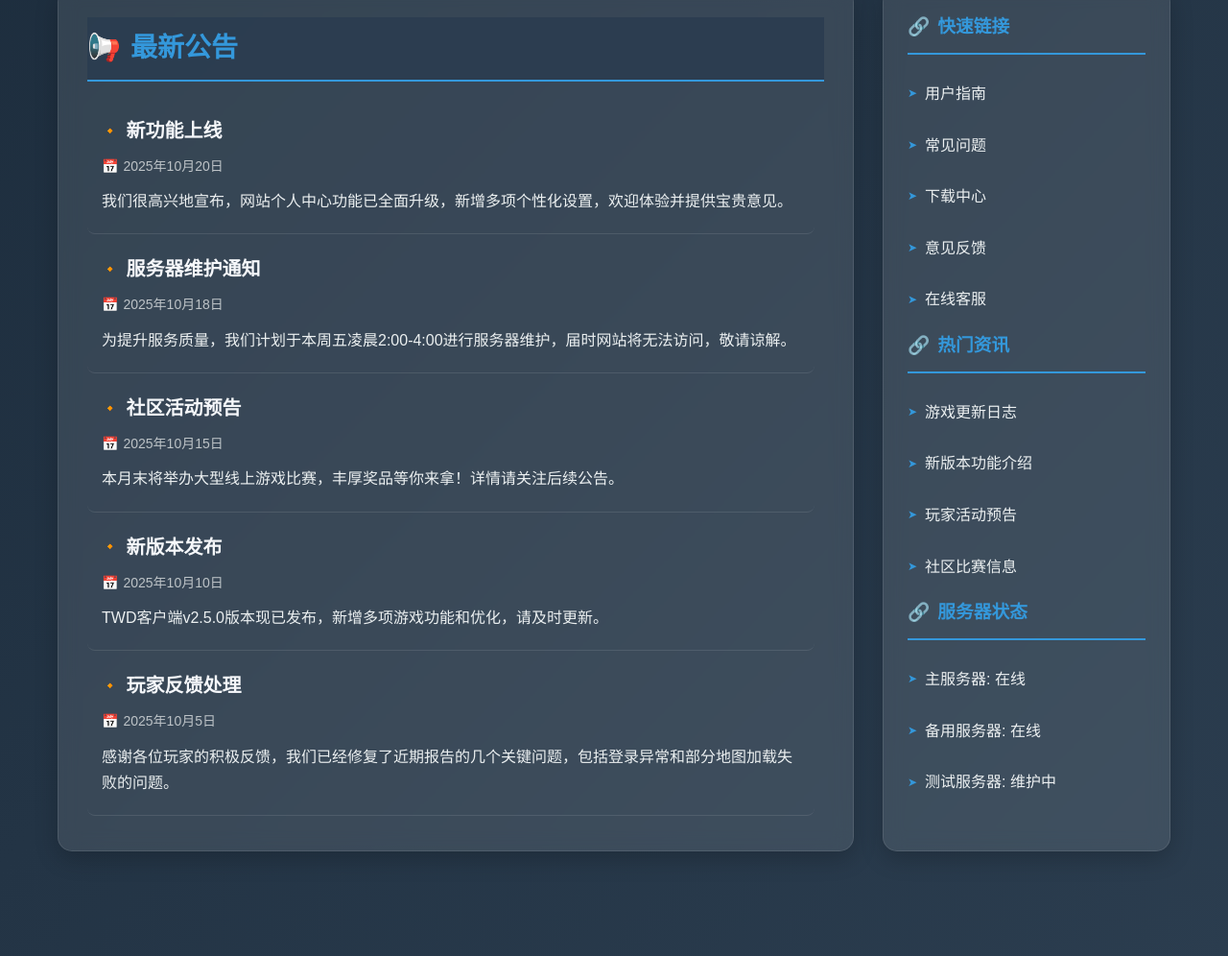
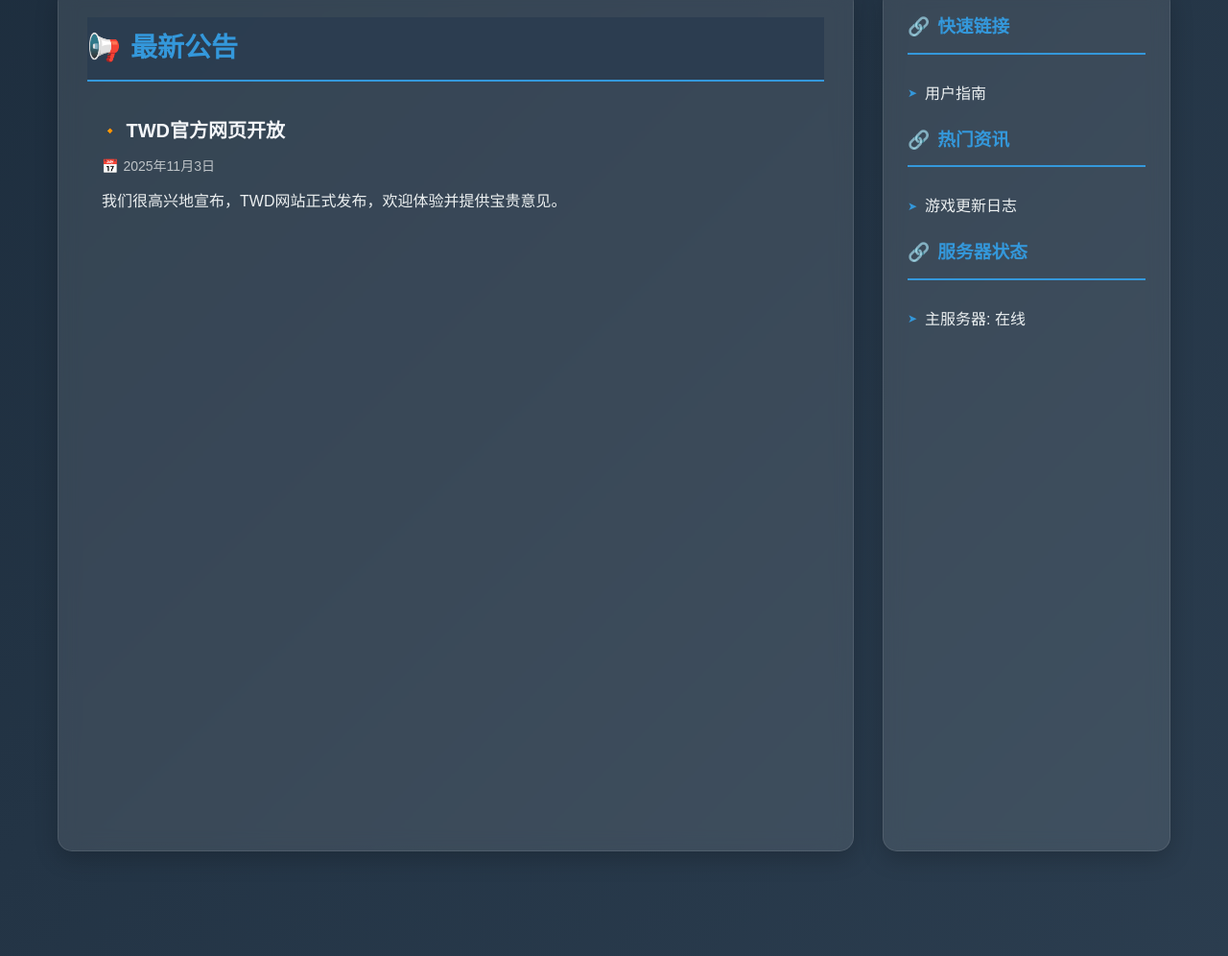
Before and after one commit to HeFong3335/TWD_FWQ, a plain HTML site: page TWDAI.HTML in a window 1280 px wide. Shown: the part 643-1639 px from the top of the page at 96% size. Drawn offline with Linux system fonts and the light colour scheme.

Commit message:
Update TWDAI.HTML

```diff
--- a/TWDAI.HTML
+++ b/TWDAI.HTML
@@ -565,52 +565,14 @@
                 <h2>最新公告</h2>
                 <div class="公告内容区域">
                     <div class="公告项">
-                        <h3 class="公告标题">新功能上线</h3>
-                        <div class="公告日期">2025年10月20日</div>
+                        <h3 class="公告标题">TWD官方网页开放</h3>
+                        <div class="公告日期">2025年11月3日</div>
                         <div class="公告内容">
-                            我们很高兴地宣布，网站个人中心功能已全面升级，新增多项个性化设置，欢迎体验并提供宝贵意见。
+                            我们很高兴地宣布，TWD网站正式发布，欢迎体验并提供宝贵意见。
                         </div>
                     </div>
 
-                    <div class="公告项">
-                        <h3 class="公告标题">服务器维护通知</h3>
-                        <div class="公告日期">2025年10月18日</div>
-                        <div class="公告内容">
-                            为提升服务质量，我们计划于本周五凌晨2:00-4:00进行服务器维护，届时网站将无法访问，敬请谅解。
-                        </div>
-                    </div>
 
-                    <div class="公告项">
-                        <h3 class="公告标题">社区活动预告</h3>
-                        <div class="公告日期">2025年10月15日</div>
-                        <div class="公告内容">
-                            本月末将举办大型线上游戏比赛，丰厚奖品等你来拿！详情请关注后续公告。
-                        </div>
-                    </div>
-
-                    <div class="公告项">
-                        <h3 class="公告标题">新版本发布</h3>
-                        <div class="公告日期">2025年10月10日</div>
-                        <div class="公告内容">
-                            TWD客户端v2.5.0版本现已发布，新增多项游戏功能和优化，请及时更新。
-                        </div>
-                    </div>
-
-                    <div class="公告项">
-                        <h3 class="公告标题">玩家反馈处理</h3>
-                        <div class="公告日期">2025年10月5日</div>
-                        <div class="公告内容">
-                            感谢各位玩家的积极反馈，我们已经修复了近期报告的几个关键问题，包括登录异常和部分地图加载失败的问题。
-                        </div>
-                    </div>
-
-                    <div class="公告项">
-                        <h3 class="公告标题">新服务器上线</h3>
-                        <div class="公告日期">2025年9月28日</div>
-                        <div class="公告内容">
-                            为满足日益增长的用户需求，我们新增了两台高性能服务器，将显著提升游戏体验和稳定性。
-                        </div>
-                    </div>
                 </div>
             </div>
 
@@ -619,25 +581,16 @@
                 <h3>快速链接</h3>
                 <ul class="侧边栏链接列表">
                     <li class="侧边栏列表项"><a href="#" class="侧边栏链接">用户指南</a></li>
-                    <li class="侧边栏列表项"><a href="#" class="侧边栏链接">常见问题</a></li>
-                    <li class="侧边栏列表项"><a href="#" class="侧边栏链接">下载中心</a></li>
-                    <li class="侧边栏列表项"><a href="#" class="侧边栏链接">意见反馈</a></li>
-                    <li class="侧边栏列表项"><a href="#" class="侧边栏链接">在线客服</a></li>
                 </ul>
 
                 <h3>热门资讯</h3>
                 <ul class="侧边栏链接列表">
                     <li class="侧边栏列表项"><a href="#" class="侧边栏链接">游戏更新日志</a></li>
-                    <li class="侧边栏列表项"><a href="#" class="侧边栏链接">新版本功能介绍</a></li>
-                    <li class="侧边栏列表项"><a href="#" class="侧边栏链接">玩家活动预告</a></li>
-                    <li class="侧边栏列表项"><a href="#" class="侧边栏链接">社区比赛信息</a></li>
                 </ul>
 
                 <h3>服务器状态</h3>
                 <ul class="侧边栏链接列表">
                     <li class="侧边栏列表项"><a href="#" class="侧边栏链接">主服务器: 在线</a></li>
-                    <li class="侧边栏列表项"><a href="#" class="侧边栏链接">备用服务器: 在线</a></li>
-                    <li class="侧边栏列表项"><a href="#" class="侧边栏链接">测试服务器: 维护中</a></li>
                 </ul>
             </div>
         </div>
```
